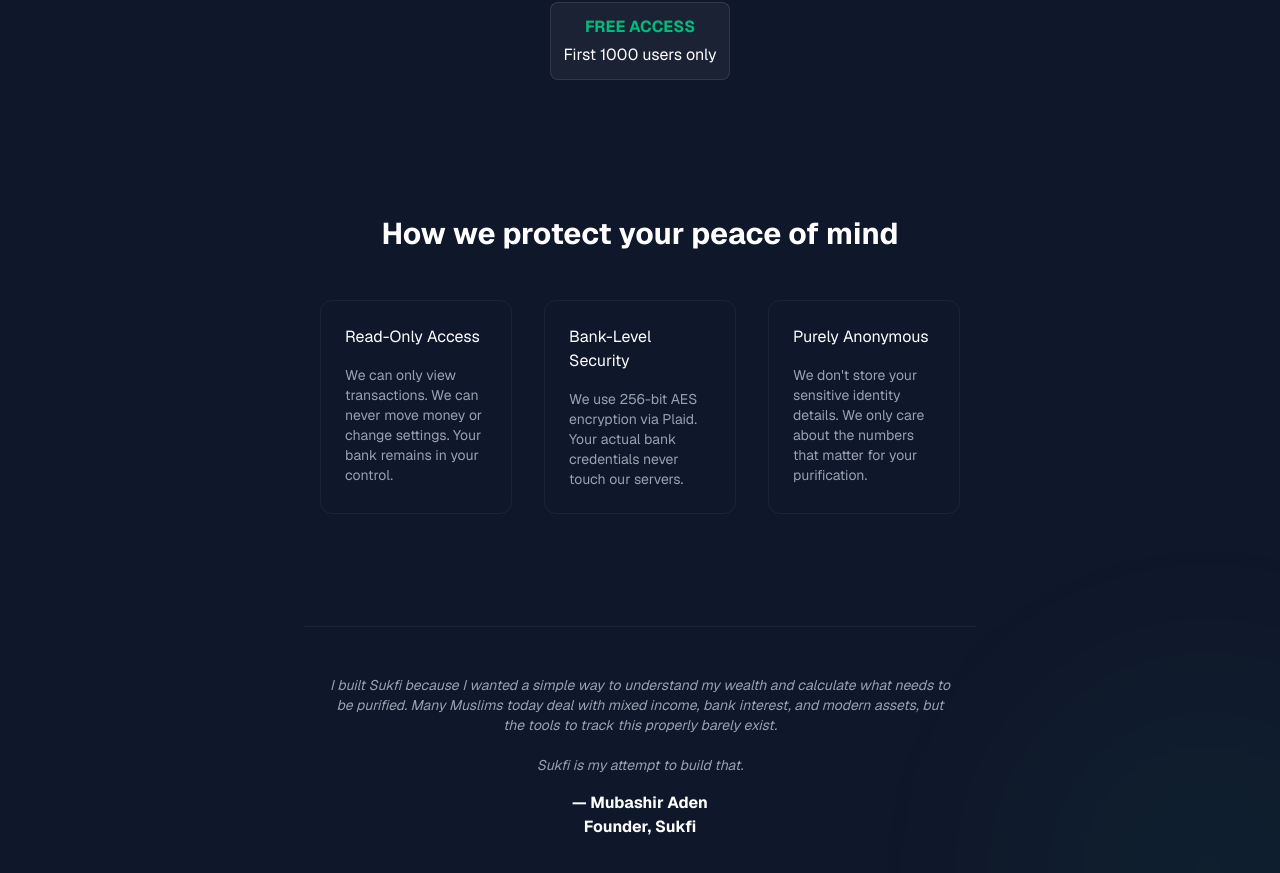
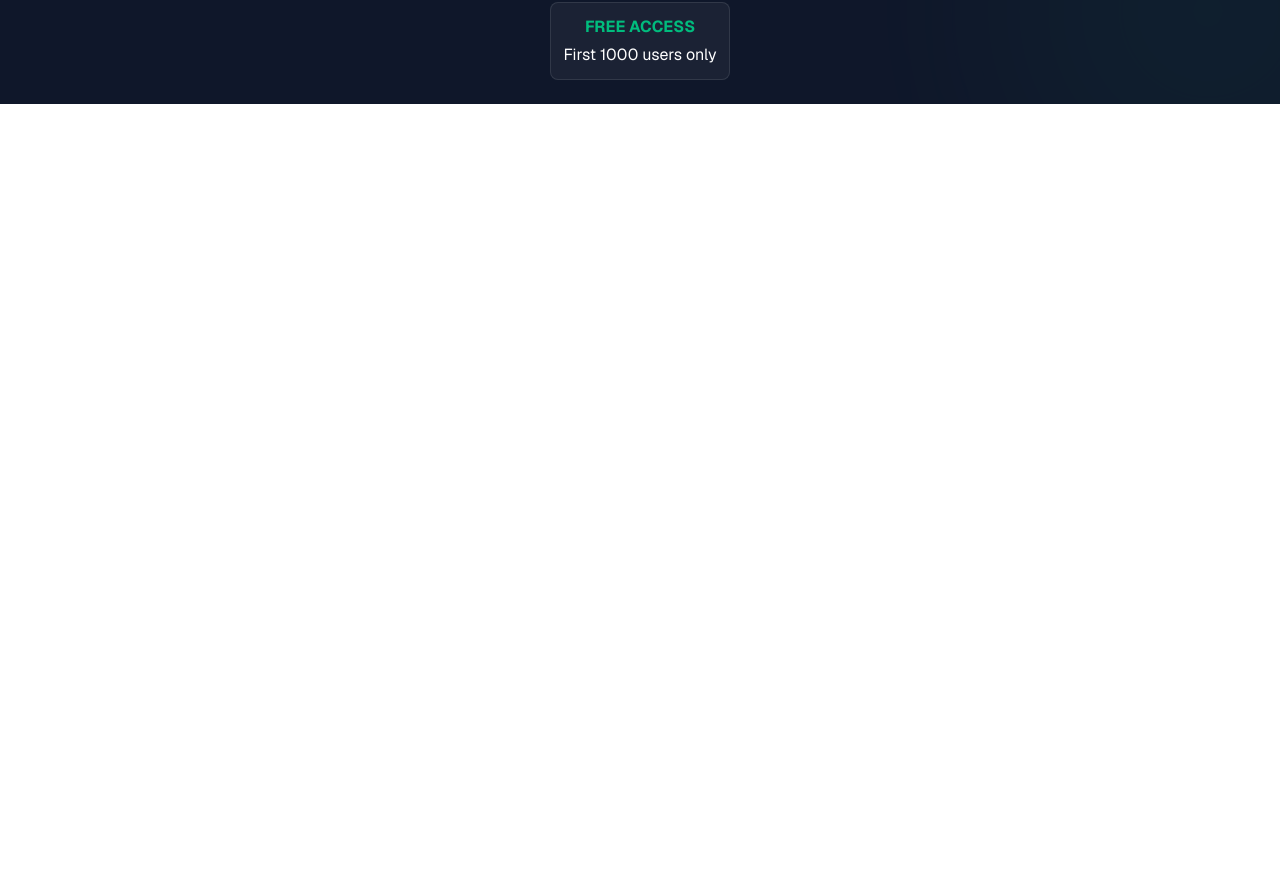
Before and after one commit to mubashiraden00-alt/Sukfi-waitlist, a Next.js app: page / in a window 1280 px wide. Shown: the part 965-1838 px from the top of the page. After the commit the page ends 1069 px from the top, so only its background shows below. Built offline with nearby package versions, Linux system fonts and the light colour scheme; no server answers; the database is empty.

Commit message:
Delete old security cards from bottom of page

```diff
--- a/src/app/page.tsx
+++ b/src/app/page.tsx
@@ -177,9 +177,6 @@
 
         {/* Footer */}
         {/* If you want a footer, add it here. */}
-        <HowItWorks />
-        <Mission />
-        {/* Human Footer & Legal Links */}
       </div>
     </main>
   );
```
